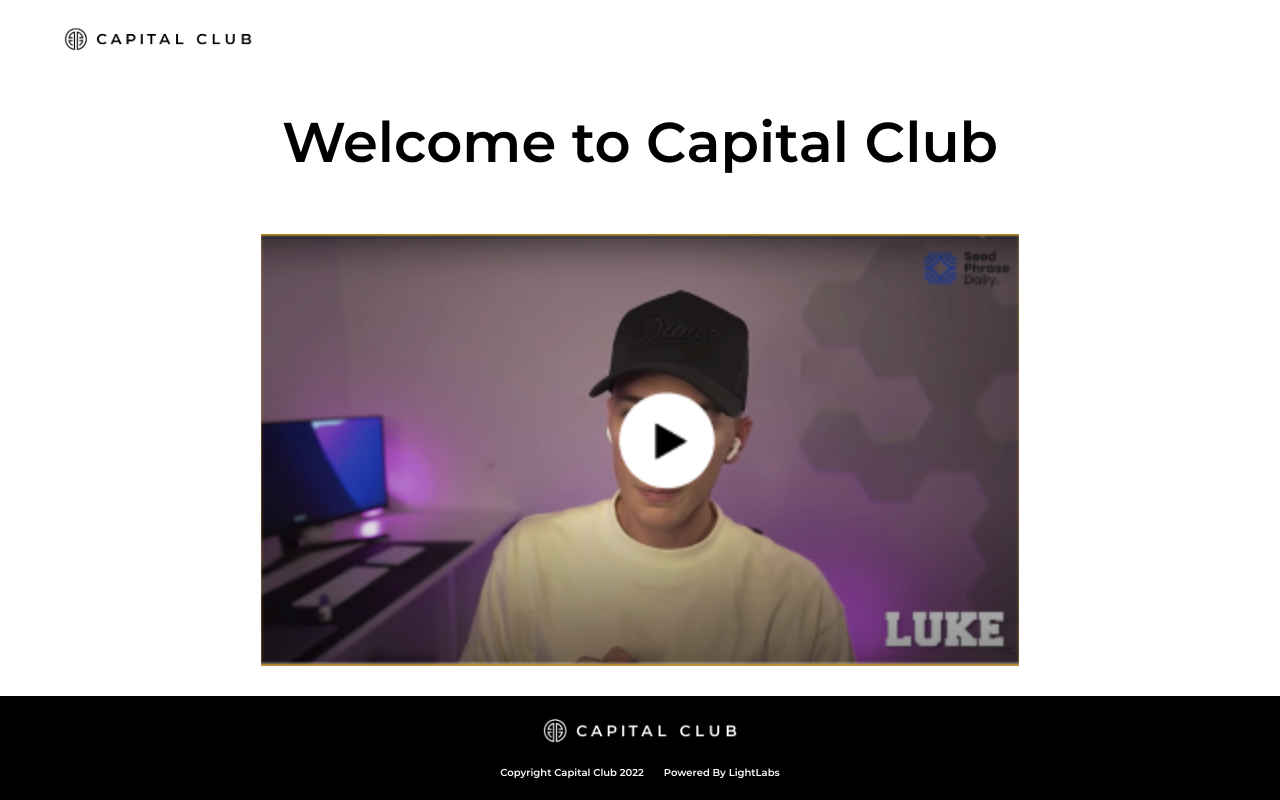
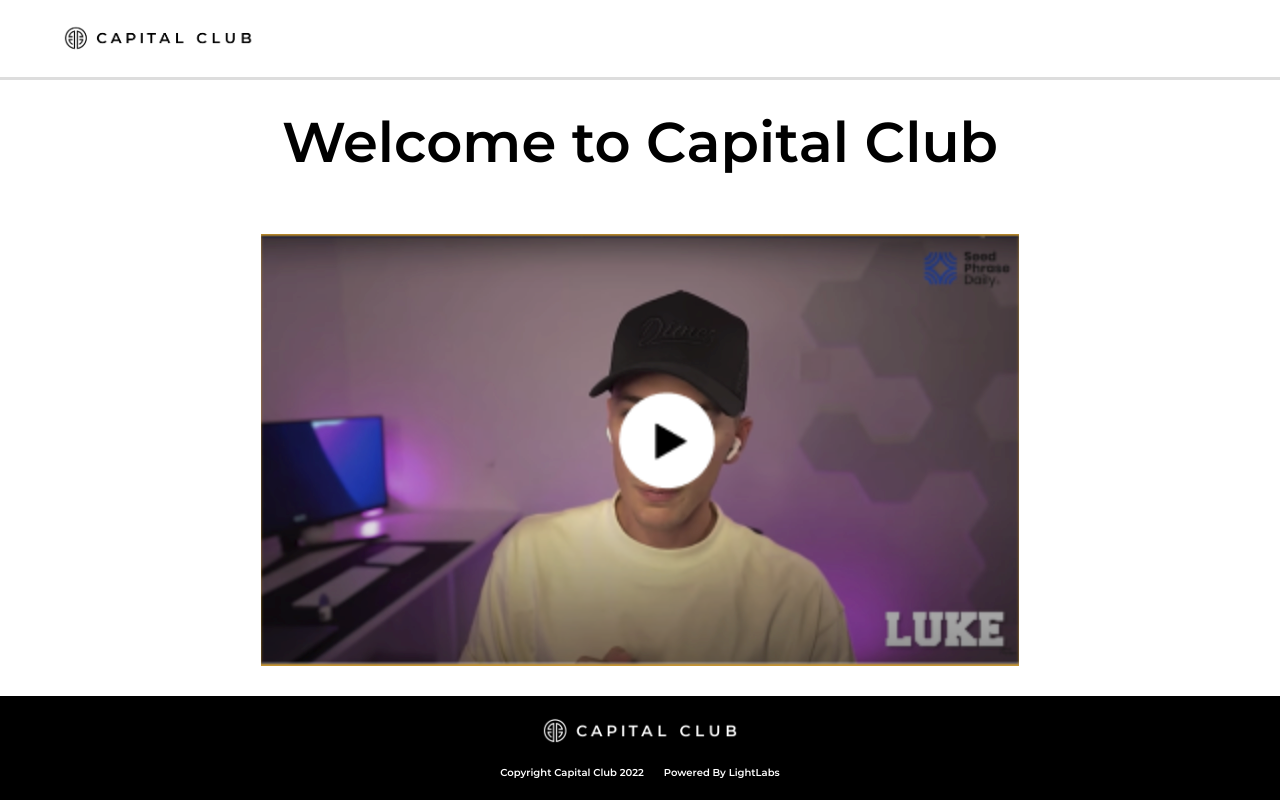
Before and after one commit to light-labs-io/capital-club-portal, a Next.js app: page / in a window 1280 px wide. Built offline with nearby package versions, Linux system fonts and the light colour scheme.

Commit message:
added border to header

```diff
--- a/styles/header.module.scss
+++ b/styles/header.module.scss
@@ -2,6 +2,7 @@
   height: 80px;
   z-index: 4;
   box-shadow: 0 2px 2px 0 rgba(255, 255, 255, .2);
+  border-bottom: 3px solid #DDDDDD;
 
   > div {
     padding-top: 10px;
```
